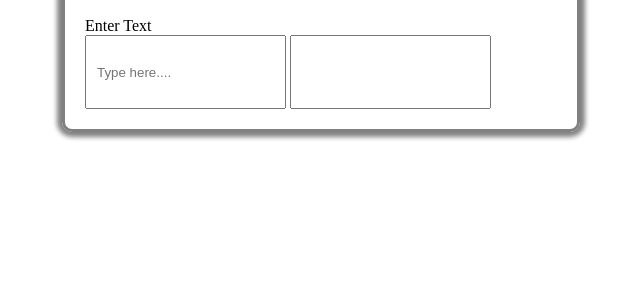
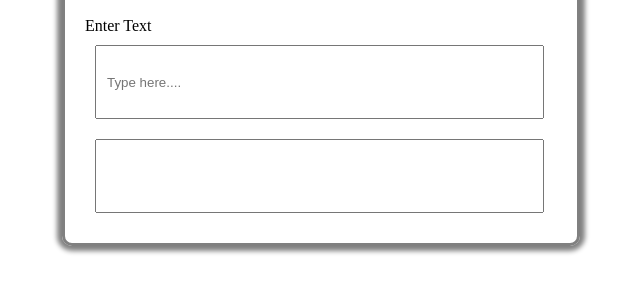
Before and after one commit to nidhiambatkar026/Text_Operations, a plain HTML site: page index.html in a window 1280 px wide. Shown: the part 116-408 px from the top of the page, without its empty margins (319-959 px from the left). Drawn offline with Linux system fonts and the light colour scheme.

Commit message:
input box added

```diff
--- a/index.html
+++ b/index.html
@@ -13,7 +13,7 @@
        </div>
        <div class="input_boxes">
            Enter Text<br/>
-           <input type="text" id="input" placeholder="Type here...."/>
+           <input type="text" id="input" placeholder="Type here...."/><br/>
            <input type="text" id="output"/>
        </div>
     </div>
--- a/style.css
+++ b/style.css
@@ -23,11 +23,13 @@ body{
 }
 #input{
     height: 50px;
-    width: auto;
+    width: 90%;
     padding: 10px;
+    margin: 10px
 }
 #output{
     height: 50px;
-    width: auto;
+    width: 90%;
     padding: 10px;
+    margin: 10px;
 }
```
